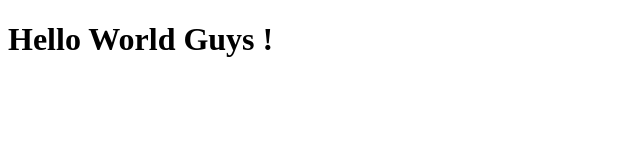
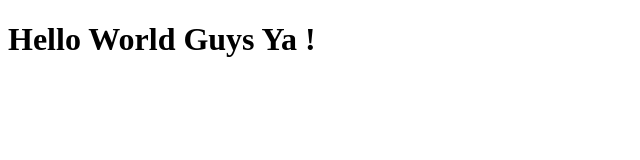
Before and after one commit to zuhairmahdisalam/KonversiSuhuZuhair, a plain HTML site: page index.html in a window 1280 px wide. Shown: the full height of the page, 0-640 px from the left. Drawn offline with Linux system fonts and the light colour scheme.

Commit message:
Update Wording 2

```diff
--- a/index.html
+++ b/index.html
@@ -4,6 +4,6 @@
         <title>Test</title>
     </head>
     <body>
-        <h1>Hello World Guys !</h1>
+        <h1>Hello World Guys Ya !</h1>
     </body>
 </html>
```
